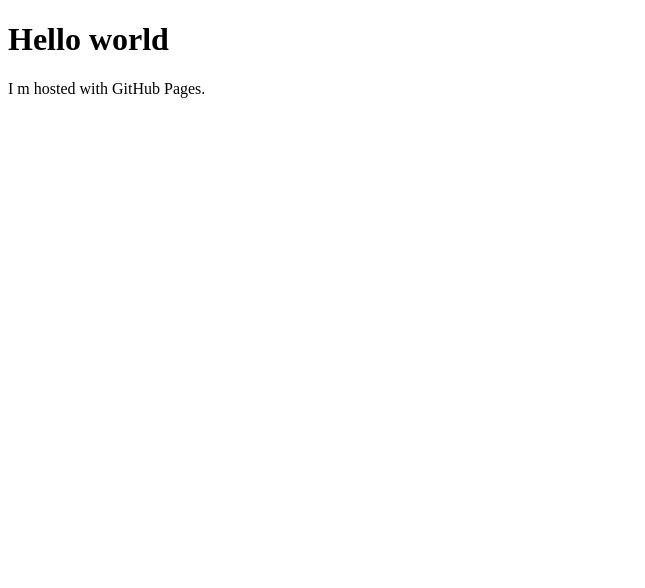
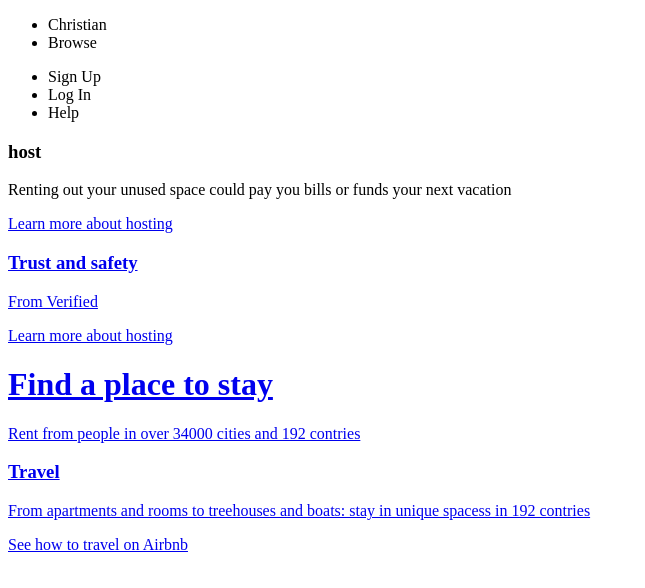
Before and after one commit to christianlonnq/christianlonnq.github.io, a plain HTML site: page index.html in a window 1280 px wide. Shown: the whole page, without its empty margins (0-645 px from the left). Drawn offline with Linux system fonts and the light colour scheme.

Commit message:
first commit

```diff
--- a/index.html
+++ b/index.html
@@ -1,7 +1,53 @@
 <!DOCTYPE html>
 <html>
+<head>
+	<title>min hemsida</title>
+</head>
 <body>
-<h1>Hello world</h1>
-<p>I m hosted with GitHub Pages.</p>
+<div class="nav">
+    <div class="container">
+	<ul>
+	    <li>Christian</li>
+	    <li>Browse</li>
+	</ul>
+
+	<ul>
+	    <li>Sign Up</li>
+	    <li>Log In</li>
+	    <li>Help</li>
+	</ul>
+	</div>
+</div>
+
+<div>
+    <h3>host</h3>
+    <p>Renting out your unused space could pay you bills or funds your next vacation</p>
+    <p>
+        <a href="#">Learn more about hosting
+        </p>
+</div>
+
+<div>
+    <h3>Trust and safety</h3>
+    <p>From Verified</p>
+    <p>
+        <a href="#">Learn more about hosting
+        </p>
+</div>
+
+    <div class="jumbotron">
+        <div class="container">
+        <h1>Find a place to stay</h1>
+            <p>Rent from people in over 34000 cities and               192 contries</p>
+
+            </div>
+            </div>
+        <div>
+    <h3>Travel</h3>
+    <p>From apartments and rooms to treehouses and boats:      stay in unique spacess in 192 contries</p>
+        <p>
+        <a href="#">See how to travel on Airbnb
+        </p>
+        </div>
 </body>
 </Html>
```
